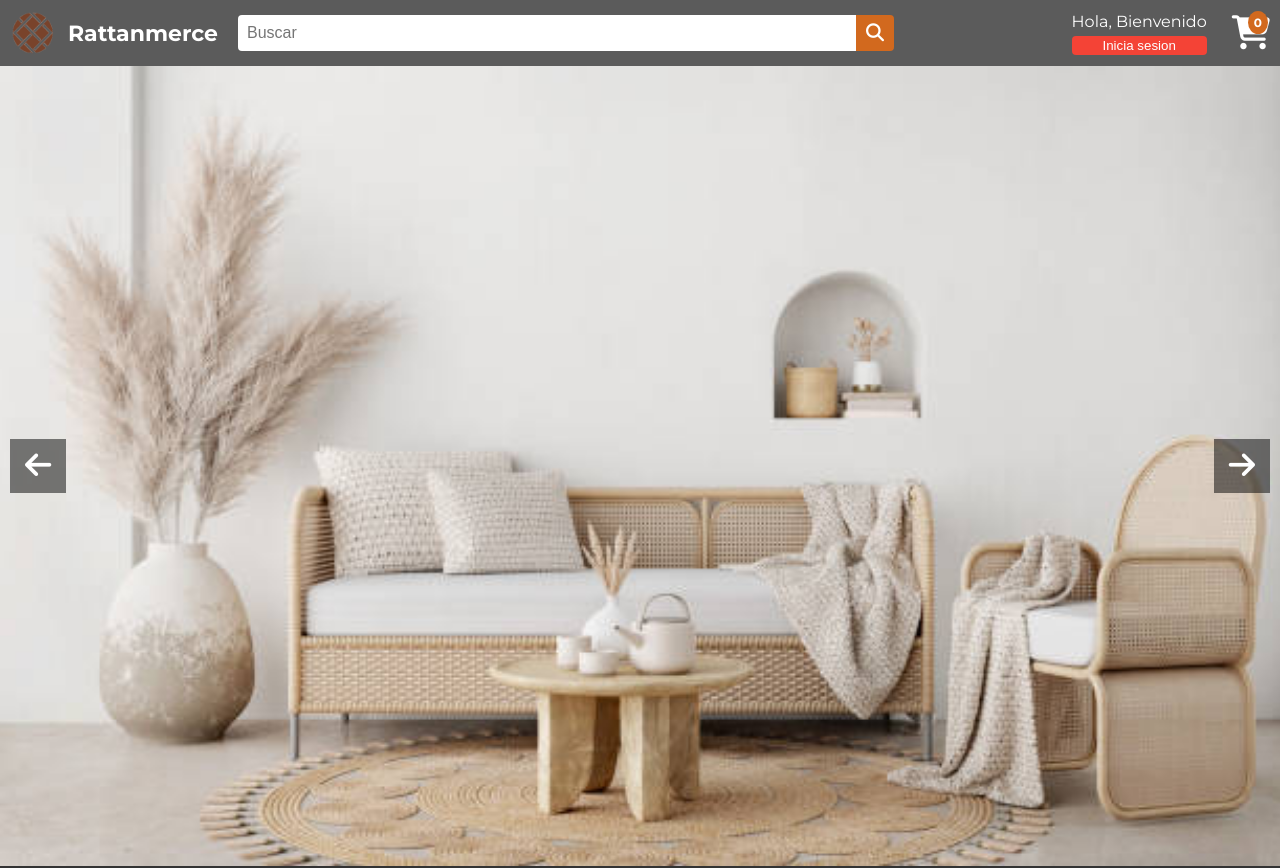
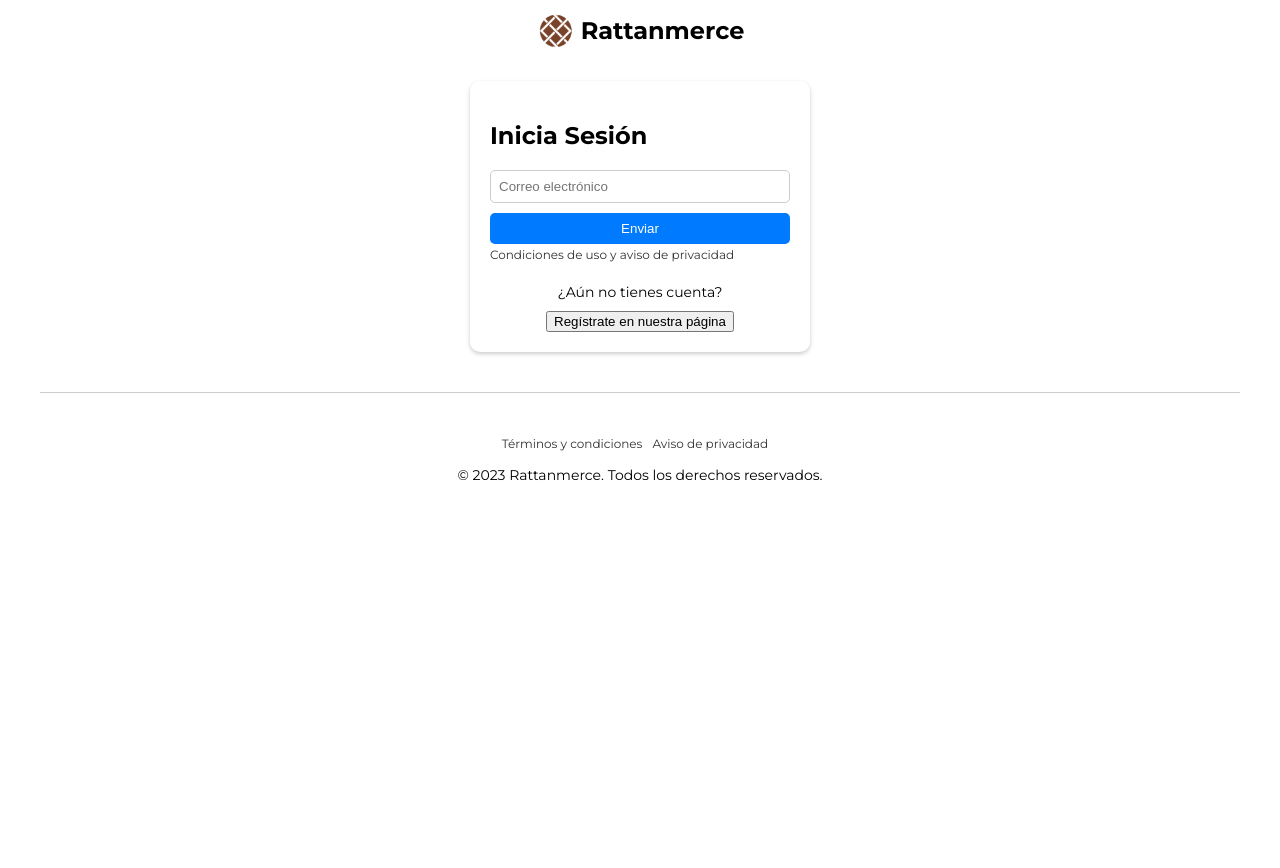
Before and after one commit to jluchett/RattanmerceFront, a React (Vite) app: page /login in a window 1280 px wide. Shown: the top 868 px of the page. After the commit the page ends 800 px from the top, so only its background shows below. Built offline with nearby package versions, Linux system fonts and the light colour scheme.

Commit message:
Add componente Home

```diff
--- a/src/App.jsx
+++ b/src/App.jsx
@@ -1,17 +1,17 @@
-import Navbar from './components/Navbar'
 import './App.css'
-import Footer from './components/Footer'
-import Carousel from './components/Carousel'
-
+import { BrowserRouter as Router, Routes, Route } from 'react-router-dom';
+import Home from './pages/Home'
+import Login from './pages/Login'
 
 function App() {
 
   return (
-    <>
-      <Navbar/>
-      <Carousel />
-      <Footer/>
-    </>
+    <Router>
+      <Routes>
+        <Route exact path='/' element={<Home/>}/>
+        <Route path='/login' element={<Login/>}/>
+      </Routes>
+    </Router>
 
   )
 }
--- a/src/components/Navbar.jsx
+++ b/src/components/Navbar.jsx
@@ -1,6 +1,7 @@
 // eslint-disable-next-line no-unused-vars
 import React from "react";
 import logo from "../assets/logo2.png";
+import { Link } from 'react-router-dom';
 import "../styles/Navbar.css";
 
 const Navbar = () => {
@@ -19,11 +20,11 @@ const Navbar = () => {
       <div className="navbar-right">
         <div className="user-info">
           <span className="username">Hola, Bienvenido</span>
-          <button className="logout-button">Inicia sesion</button>
+          <Link className="logout-button" to="/login">Inicia sesión</Link>
         </div>
         <a href="/cart" className="cart-icon">
           <i className="fa-solid fa-cart-shopping"></i>
-          <span className="badge">0</span>
+          <span className="badge">99</span>
         </a>
       </div>
     </nav>
--- /dev/null
+++ b/src/pages/Home.jsx
@@ -0,0 +1,17 @@
+// eslint-disable-next-line no-unused-vars
+import React from 'react'
+import Navbar from '../components/Navbar'
+import Carousel from '../components/Carousel'
+import Footer from '../components/Footer'
+
+const Home = () => {
+  return (
+    <div>
+        <Navbar/>
+        <Carousel/>
+        <Footer/>
+    </div>
+  )
+}
+
+export default Home
--- a/src/pages/Login.jsx
+++ b/src/pages/Login.jsx
@@ -1,24 +1,28 @@
 // eslint-disable-next-line no-unused-vars
-import React from 'react';
-import '../styles/Login.css'; // Archivo CSS para los estilos del componente
+import React from "react";
+import Logo from "../assets/logo2.png";
+import "../styles/Login.css"; // Archivo CSS para los estilos del componente
 
 const Login = () => {
   return (
+    <>
+      <div className="logo-container">
+        <img src={Logo} alt="Logo Rattanmerce" />
+        <h1>Rattanmerce</h1>
+      </div>
       <div className="login-container">
-      <div className="logo-container">
-        <img src="logo.png" alt="Logo de la empresa" />
-        <h1>Nombre de la Empresa</h1>
-      </div>
         <div className="form-container">
+          <h2>Inicia Sesión</h2>
           <form>
             <input type="email" placeholder="Correo electrónico" />
             <button type="submit">Enviar</button>
           </form>
-        <p>Condiciones de uso y aviso de privacidad</p>
+          <a href="#">Condiciones de uso y aviso de privacidad</a>
         </div>
         <div className="register-container">
           <p>¿Aún no tienes cuenta?</p>
           <button>Regístrate en nuestra página</button>
+        </div>
       </div>
       <div className="footer-container">
         <hr />
@@ -26,9 +30,12 @@ const Login = () => {
           <a href="#">Términos y condiciones</a>
           <a href="#">Aviso de privacidad</a>
         </div>
-        <p>© {new Date().getFullYear()} Nombre de la Empresa. Todos los derechos reservados.</p>
+        <p>
+          © {new Date().getFullYear()} Rattanmerce. Todos los derechos
+          reservados.
+        </p>
       </div>
-    </div>
+    </>
   );
 };
 
--- a/src/styles/Login.css
+++ b/src/styles/Login.css
@@ -1,26 +1,41 @@
 /* Login.css */
 
 .login-container {
-    width: 400px;
+  width: 300px;
   margin: 0 auto;
   padding: 20px;
   border-radius: 10px;
-    box-shadow: 0 2px 4px rgba(0, 0, 0, 0.1);
+  box-shadow: 0 2px 4px rgba(0, 0, 0, 0.2);
   text-align: center;
+
+}
+
+.logo-container {
+  display: flex;
+  align-items: center;
+  justify-content: center;
+  margin-bottom: 20px;
 }
 
 .logo-container img {
-    width: 80px;
-    height: 80px;
+  width: 40px;
+  height: 40px;
+  margin-right: 5px;
+}
+
+.logo-container h1 {
+  font-size: 24px;
+  font-weight: bold;
 }
 
 .form-container {
   margin-top: 20px;
+  text-align: left;
 }
 
 form input {
-    width: 100%;
-    padding: 10px;
+  width: 94%;
+  padding: 8px;
   margin-bottom: 10px;
   border: 1px solid #ccc;
   border-radius: 5px;
@@ -28,7 +43,7 @@
 
 form button {
   width: 100%;
-    padding: 10px;
+  padding: 8px;
   background-color: #007bff;
   color: #fff;
   border: none;
@@ -38,6 +53,7 @@
 
 p {
   margin-bottom: 10px;
+  font-size: 14px;
 }
 
 .register-container {
@@ -49,18 +65,19 @@
   text-align: center;
 }
 
-  .footer-links a {
+a {
   margin-right: 10px;
   text-decoration: none;
   color: #333;
+  font-size: 12px;
 }
 
-  .footer-links a:hover {
+a:hover {
   color: #007bff;
 }
 
 hr {
   border: none;
   border-top: 1px solid #ccc;
-    margin: 20px 0;
+  margin: 40px;
 }
--- a/src/styles/Navbar.css
+++ b/src/styles/Navbar.css
@@ -1,7 +1,6 @@
 @import '/node_modules/@fortawesome/fontawesome-free/css/all.css';
 
 .navbar {
-
   width: 100%;
   display: flex;
   justify-content: space-between;
@@ -79,6 +78,8 @@
   border: none;
   border-radius: 4px;
   cursor: pointer;
+  text-align: center;
+  font-weight: bold;
 }
 
 .cart-icon {
@@ -98,7 +99,7 @@
 .badge {
   position: absolute;
   top: -1px;
-  right: 20px;
+  right: 30px;
   background-color: chocolate;
   color: white;
   padding: 4px 6px;
```
Also changed, not shown: src/styles/Home.css (added). Lines whose indentation alone changed are shown as unchanged.
